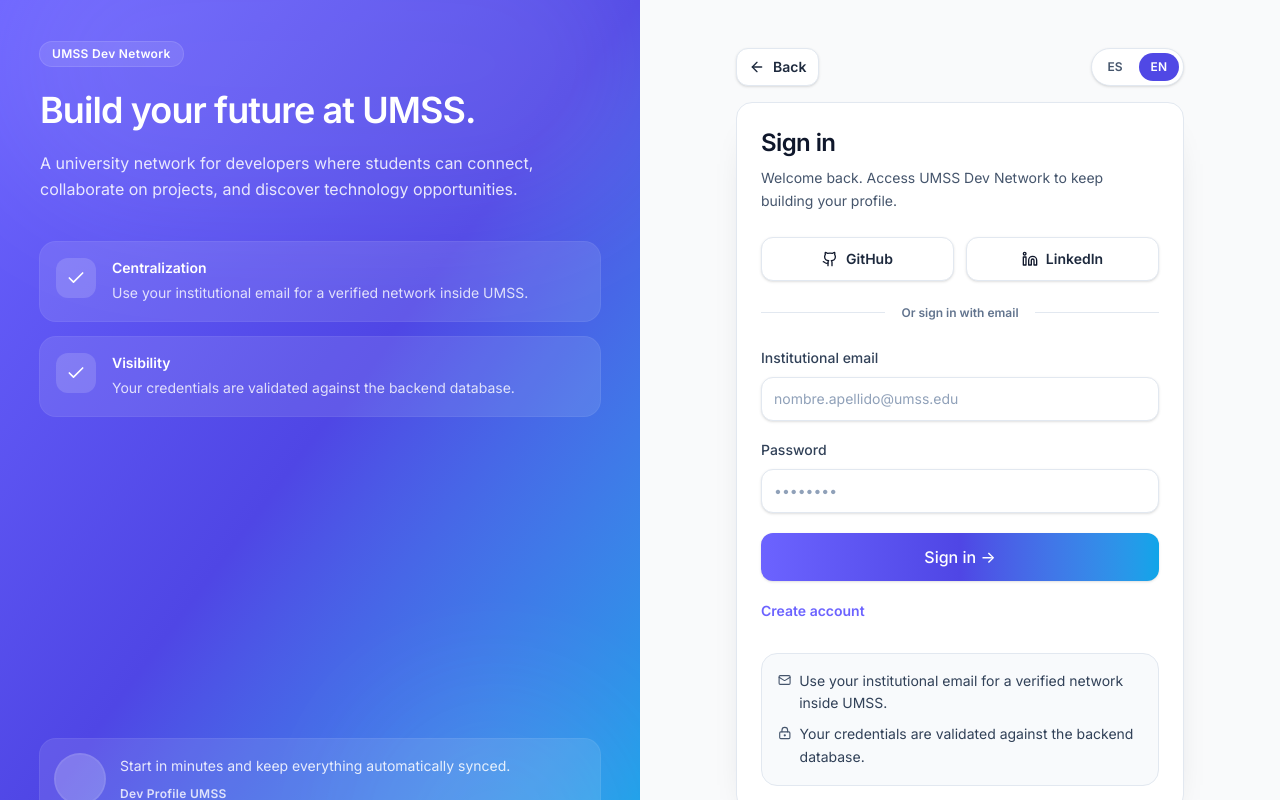
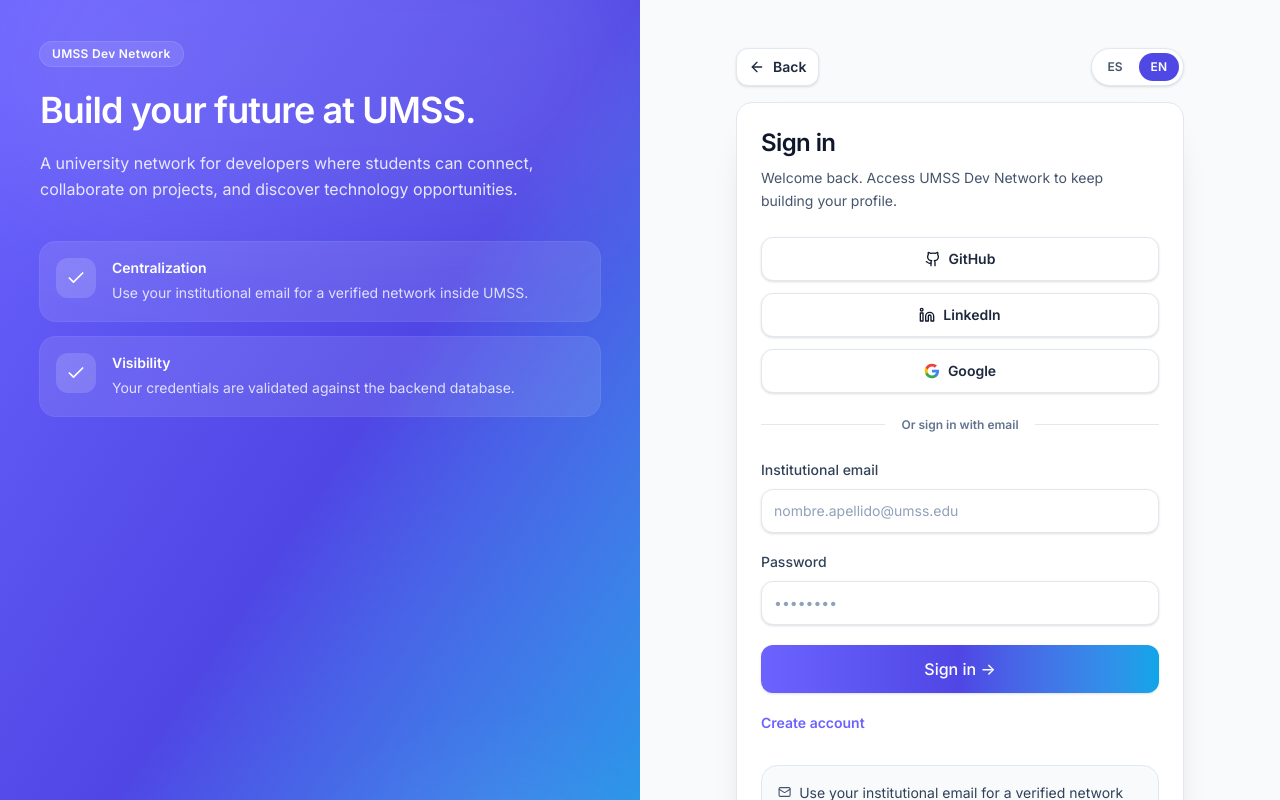
Before and after one commit to LuisHerlan7/Dev_Profile_UMSS_FE, a React (Vite) app: page /login in a window 1280 px wide. Shown: the top 800 px of the page. Built offline with nearby package versions, Linux system fonts and the light colour scheme; no server answers.

Commit message:
Parche inicios de sesion
parche para  los inicios de sesion en register y login

```diff
--- a/src/features/auth/pages/LoginPage.tsx
+++ b/src/features/auth/pages/LoginPage.tsx
@@ -1,5 +1,5 @@
 import { useEffect, useState, type FormEvent } from 'react';
-import { Link, useNavigate } from 'react-router-dom';
+import { Link, useNavigate, useSearchParams } from 'react-router-dom';
 import { Github, Linkedin, LockKeyhole, Mail } from 'lucide-react';
 import { AuthSplitLayout } from '@shared/components/auth/AuthSplitLayout';
 import { SocialButton } from '@shared/components/auth/SocialButton';
@@ -13,9 +13,31 @@
 } from '@services/auth';
 import { useI18n } from '@shared/i18n/I18nProvider';
 
+const GoogleIcon = () => (
+  <svg className="h-4 w-4" viewBox="0 0 24 24" fill="currentColor">
+    <path
+      d="M22.56 12.25c0-.78-.07-1.53-.2-2.25H12v4.26h5.92c-.26 1.37-1.04 2.53-2.21 3.31v2.77h3.57c2.08-1.92 3.28-4.74 3.28-8.09z"
+      fill="#4285F4"
+    />
+    <path
+      d="M12 23c2.97 0 5.46-.98 7.28-2.66l-3.57-2.77c-.98.66-2.23 1.06-3.71 1.06-2.86 0-5.29-1.93-6.16-4.53H2.18v2.84C3.99 20.53 7.7 23 12 23z"
+      fill="#34A853"
+    />
+    <path
+      d="M5.84 14.09c-.22-.66-.35-1.36-.35-2.09s.13-1.43.35-2.09V7.06H2.18C1.43 8.55 1 10.22 1 12s.43 3.45 1.18 4.94l2.85-2.22.81-.63z"
+      fill="#FBBC05"
+    />
+    <path
+      d="M12 5.38c1.62 0 3.06.56 4.21 1.64l3.15-3.15C17.45 2.09 14.97 1 12 1 7.7 1 3.99 3.47 2.18 7.06l3.66 2.84c.87-2.6 3.3-4.52 6.16-4.52z"
+      fill="#EA4335"
+    />
+  </svg>
+);
+
 export function LoginPage() {
   const { t } = useI18n();
   const navigate = useNavigate();
+  const [searchParams] = useSearchParams();
   const [email, setEmail] = useState('');
   const [password, setPassword] = useState('');
   const [isSubmitting, setIsSubmitting] = useState(false);
@@ -24,14 +46,20 @@
   const apiBase = (import.meta.env.VITE_API_URL as string | undefined)?.trim() || '';
   const githubOauthUrl = `${apiBase || ''}/api/auth/github/redirect`;
   const linkedinOauthUrl = `${apiBase || ''}/api/auth/linkedin/redirect`;
+  const googleOauthUrl = `${apiBase || ''}/api/auth/google/redirect`;
 
   useEffect(() => {
+    const errorParam = searchParams.get('error')?.trim();
+    if (errorParam) {
+      setError(errorParam);
+      return;
+    }
+
     const storedSession = readStoredAuthSession();
-
     if (storedSession?.user) {
       navigate('/dashboard', { replace: true });
     }
-  }, [navigate]);
+  }, [navigate, searchParams]);
 
   const handleSubmit = async (event: FormEvent<HTMLFormElement>) => {
     event.preventDefault();
@@ -60,7 +88,7 @@
         {t('auth.loginSubtitle')}
       </p>
 
-      <div className="mt-6 grid gap-3 sm:grid-cols-2">
+      <div className="mt-6 flex flex-col gap-3">
         <SocialButton
           icon={<Github className="h-4 w-4" />}
           aria-label="Continuar con GitHub"
@@ -74,6 +102,13 @@
           onClick={() => window.location.assign(linkedinOauthUrl)}
         >
           LinkedIn
+        </SocialButton>
+        <SocialButton
+          icon={<GoogleIcon />}
+          aria-label="Continuar con Google"
+          onClick={() => window.location.assign(googleOauthUrl)}
+        >
+          Google
         </SocialButton>
       </div>
 
--- a/src/features/auth/pages/RegisterPage.tsx
+++ b/src/features/auth/pages/RegisterPage.tsx
@@ -7,6 +7,27 @@
 import { Button } from '@shared/components/ui/Button';
 import { getRedirectPathForRole, readStoredAuthSession, registerUser } from '@services/auth';
 import { useI18n } from '@shared/i18n/I18nProvider';
+
+const GoogleIcon = () => (
+  <svg className="h-4 w-4" viewBox="0 0 24 24" fill="currentColor">
+    <path
+      d="M22.56 12.25c0-.78-.07-1.53-.2-2.25H12v4.26h5.92c-.26 1.37-1.04 2.53-2.21 3.31v2.77h3.57c2.08-1.92 3.28-4.74 3.28-8.09z"
+      fill="#4285F4"
+    />
+    <path
+      d="M12 23c2.97 0 5.46-.98 7.28-2.66l-3.57-2.77c-.98.66-2.23 1.06-3.71 1.06-2.86 0-5.29-1.93-6.16-4.53H2.18v2.84C3.99 20.53 7.7 23 12 23z"
+      fill="#34A853"
+    />
+    <path
+      d="M5.84 14.09c-.22-.66-.35-1.36-.35-2.09s.13-1.43.35-2.09V7.06H2.18C1.43 8.55 1 10.22 1 12s.43 3.45 1.18 4.94l2.85-2.22.81-.63z"
+      fill="#FBBC05"
+    />
+    <path
+      d="M12 5.38c1.62 0 3.06.56 4.21 1.64l3.15-3.15C17.45 2.09 14.97 1 12 1 7.7 1 3.99 3.47 2.18 7.06l3.66 2.84c.87-2.6 3.3-4.52 6.16-4.52z"
+      fill="#EA4335"
+    />
+  </svg>
+);
 
 export function RegisterPage() {
   const { t } = useI18n();
@@ -22,6 +43,7 @@
   const apiBase = (import.meta.env.VITE_API_URL as string | undefined)?.trim() || '';
   const githubOauthUrl = `${apiBase || ''}/api/auth/github/redirect`;
   const linkedinOauthUrl = `${apiBase || ''}/api/auth/linkedin/redirect`;
+  const googleOauthUrl = `${apiBase || ''}/api/auth/google/redirect`;
 
   useEffect(() => {
     const storedSession = readStoredAuthSession();
@@ -68,7 +90,7 @@
         {t('auth.registerExploreHint')}
       </p>
 
-      <div className="mt-6 grid gap-3 sm:grid-cols-2">
+      <div className="mt-6 flex flex-col gap-3">
         <SocialButton
           icon={<Github className="h-4 w-4" />}
           aria-label="Registrarse con GitHub"
@@ -82,6 +104,13 @@
           onClick={() => window.location.assign(linkedinOauthUrl)}
         >
           LinkedIn
+        </SocialButton>
+        <SocialButton
+          icon={<GoogleIcon />}
+          aria-label="Registrarse con Google"
+          onClick={() => window.location.assign(googleOauthUrl)}
+        >
+          Google
         </SocialButton>
       </div>
 
--- a/src/shared/components/ui/ButtonBack.tsx
+++ b/src/shared/components/ui/ButtonBack.tsx
@@ -24,12 +24,7 @@
       onClick={(e) => {
         props.onClick?.(e);
         if (e.defaultPrevented) return;
-        navigate(-1);
-        window.setTimeout(() => {
-          if (window.location.pathname === '/login' || window.location.pathname === '/register') {
-            navigate(fallbackTo);
-          }
-        }, 0);
+        navigate(fallbackTo);
       }}
       {...props}
     >
```
